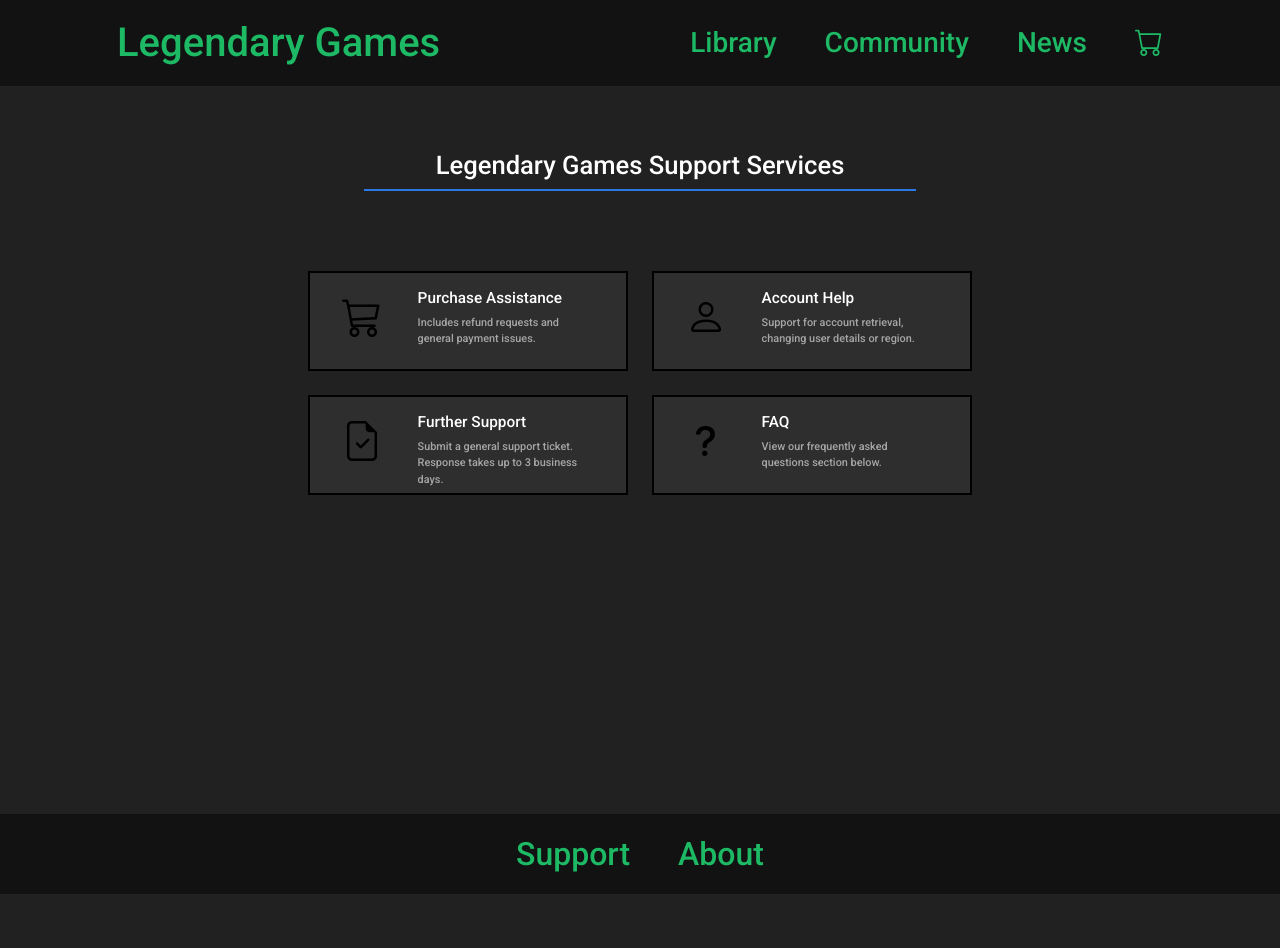
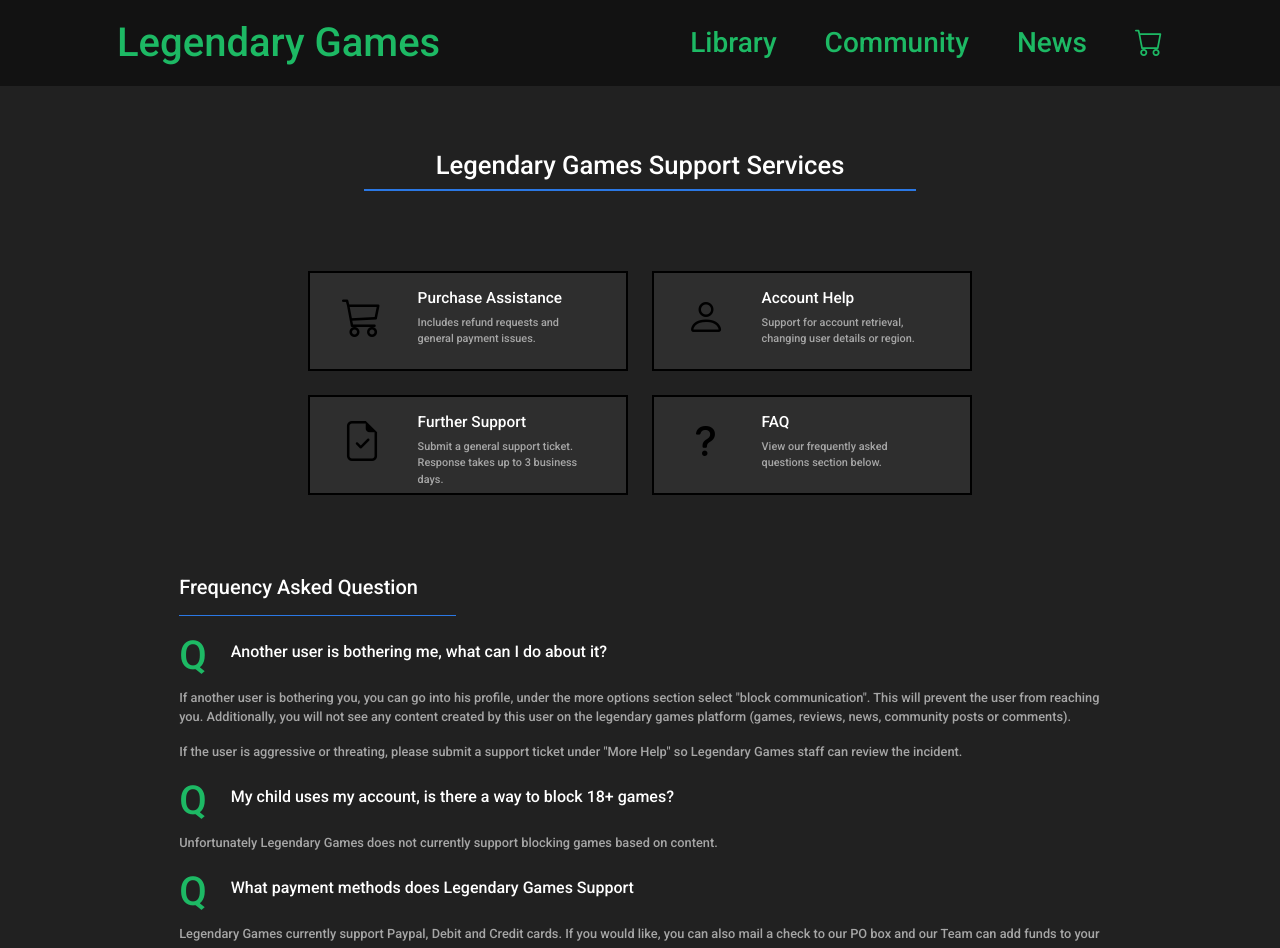
Before and after one commit to legendary-games-hic/legendary-games, a React (Vite) app: page /support in a window 1280 px wide. Shown: the top 948 px of the page. Before the commit the page ends 894 px from the top, so only its background shows below. Built offline with nearby package versions, Linux system fonts and the light colour scheme; no server answers.

Commit message:
support page fully implemented

```diff
--- a/src/assets/css/SupportPage.css
+++ b/src/assets/css/SupportPage.css
@@ -11,3 +11,28 @@
 
     margin-bottom: 10vh;
 }
+
+.support-faq-container{
+    width: 100%;
+}
+
+.support-faq-hr{
+    border-top: 1px solid;
+    width: 30%;
+    opacity: 1;
+}
+
+.big-q{
+}
+
+.support-faq-question-container{
+}
+
+.support-faq-queston{
+    margin-top: 1rem;
+}
+
+.support-faq-answer{
+    font-size: 0.8rem;
+    color: rgb(166, 166, 166);
+}
--- a/src/pages/SupportPage.jsx
+++ b/src/pages/SupportPage.jsx
@@ -11,11 +11,50 @@ export default function SupportPage() {
 			<h3 className='support-title'>Legendary Games Support Services</h3>
 			<hr className='legendary-blue-color support-title-hr'></hr>
 
-      <div className='d-flex flex-row flex-wrap gap-4 align-items-center justify-content-center'>
+			<div className='d-flex flex-row flex-wrap gap-4 align-items-center justify-content-center'
+				style={{marginBottom: '10vh'}}>
 				{SUPPORT_PAGE_ITEMS.map((si) => {
 					return <SupportCard iconName={si.icon} title={si.title} description={si.description} />
 				})}
 			</div>
+
+			<div className='support-faq-container'>
+				<h5 className=''>Frequency Asked Question</h5>
+				<hr className='legendary-blue-color support-faq-hr'></hr>
+
+				{/* We probably wanna make this its own component if we want to put more faq questions */}
+				<div>
+					<div className='d-flex flex-row align-items-center gap-4'>
+						<h1 className='big-q legendary-green-color'>Q</h1>
+						<p className='support-faq-question'>Another user is bothering me, what can I do about it?</p>
+					</div>
+					<p className='support-faq-answer'>If another user is bothering you, you can go into his profile, under the more options section select
+						"block communication". This will prevent the user from reaching you. Additionally, you will not see any content created
+						by this user on the legendary games platform (games, reviews, news, community posts or comments).
+					</p>
+					<p className='support-faq-answer'>
+						If the user is aggressive or threating, please submit a support ticket under "More Help" so Legendary Games staff can review the
+						incident.
+					</p>
+				</div>
+				<div>
+					<div className='d-flex flex-row align-items-center gap-4'>
+						<h1 className='big-q legendary-green-color'>Q</h1>
+						<p className='support-faq-question'>My child uses my account, is there a way to block 18+ games?</p>
+					</div>
+					<p className='support-faq-answer'>Unfortunately Legendary Games does not currently support blocking games based on content.
+					</p>
+				</div>
+				<div>
+					<div className='d-flex flex-row align-items-center gap-4'>
+						<h1 className='big-q legendary-green-color'>Q</h1>
+						<p className='support-faq-question'>What payment methods does Legendary Games Support</p>
+					</div>
+					<p className='support-faq-answer'>Legendary Games currently support Paypal, Debit and Credit cards. If you would like,
+						you can also mail a check to our PO box and our Team can add funds to your account.
+					</p>
+				</div>
+			</div>
 		</div>
 	)
 }
```
Lines whose indentation alone changed are shown as unchanged.
